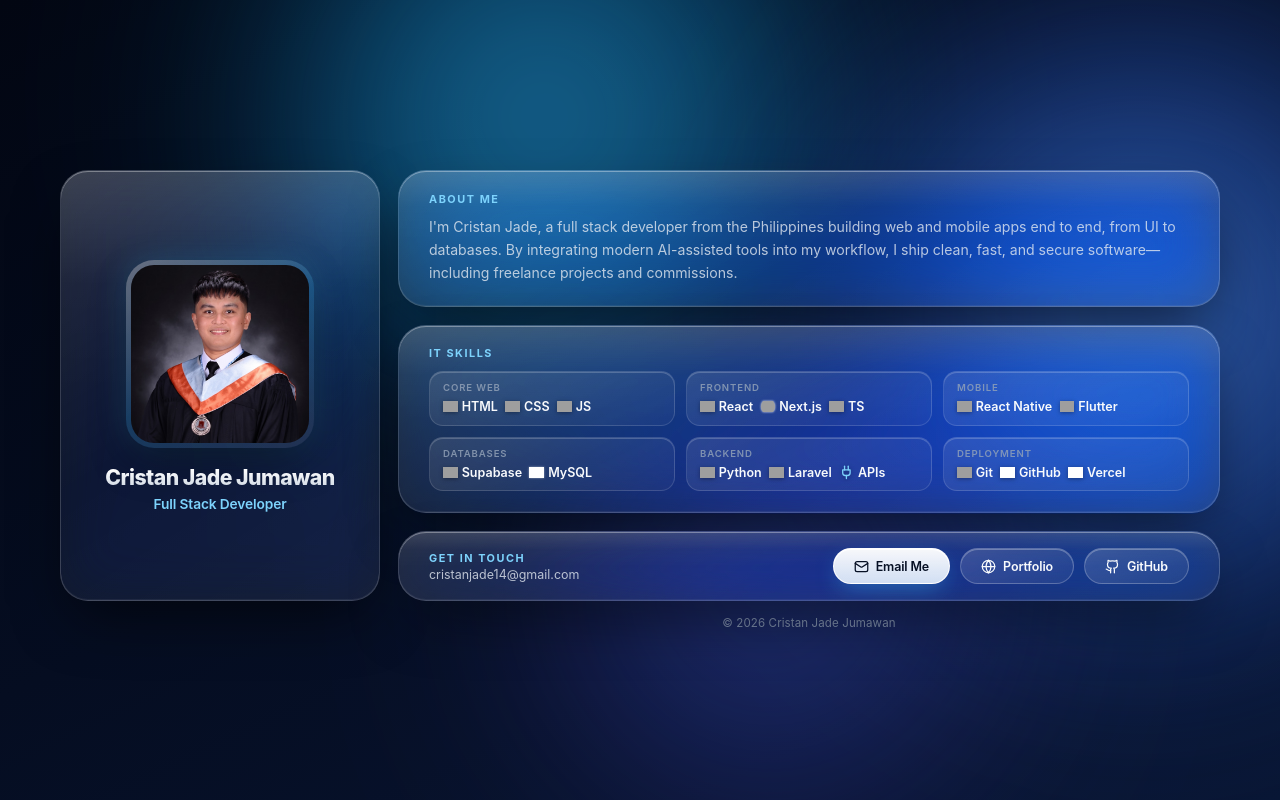
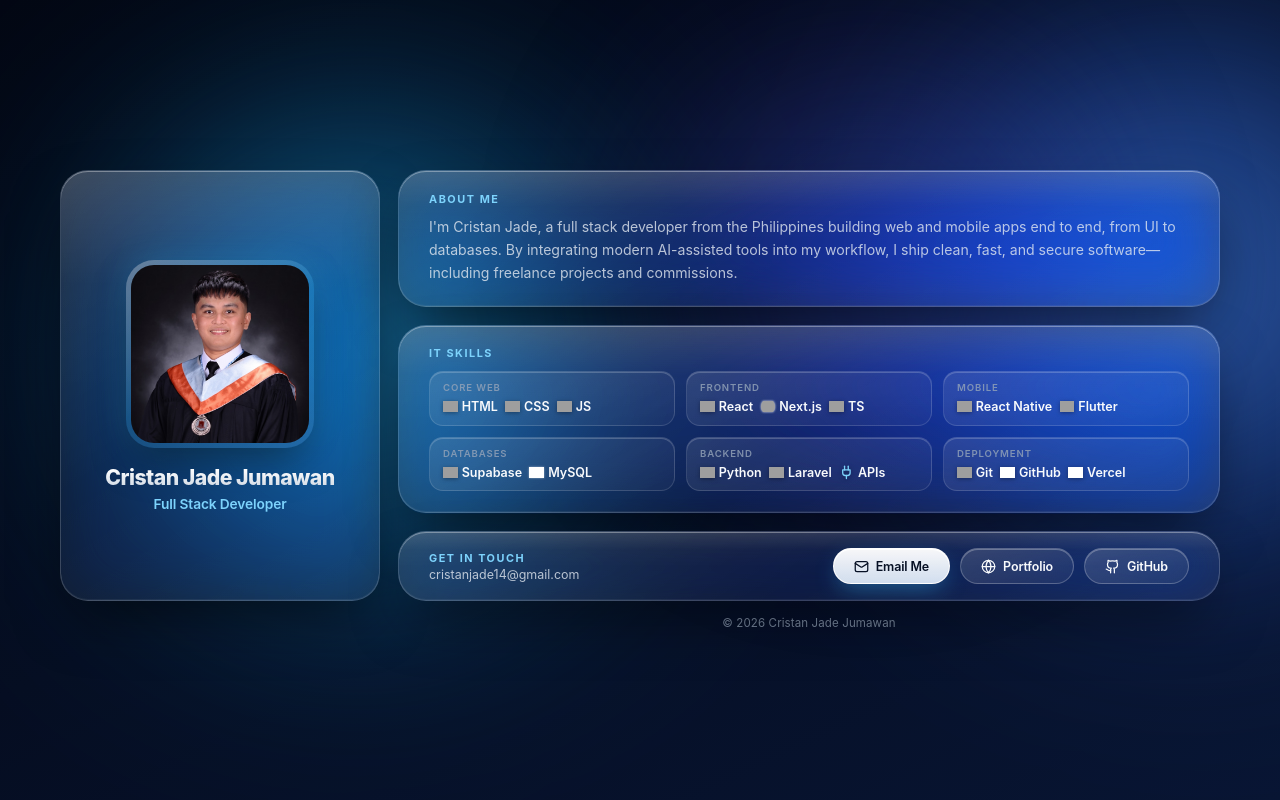
Before and after one commit to cristanjdev/about-me, a plain HTML site: page index.html in a window 1280 px wide. Drawn offline with Linux system fonts and the light colour scheme; grey boxes are pictures that could not be loaded.

Commit message:
Separate ambient glow paths across opposite sides and figure-8

```diff
--- a/style.css
+++ b/style.css
@@ -55,35 +55,38 @@ body {
   will-change: transform;
 }
 
+/* Left-side cyan glow — orbits clockwise along the left half */
 .orb-1 {
-  width: clamp(340px, 50vw, 720px);
-  height: clamp(340px, 50vw, 720px);
-  top: -16%;
-  left: -10%;
-  transform-origin: 86% 84%;
+  width: clamp(320px, 46vw, 640px);
+  height: clamp(320px, 46vw, 640px);
+  top: 6%;
+  left: -12%;
+  transform-origin: 68% 72%;
   background: radial-gradient(circle, rgba(56, 189, 248, 0.95) 0%, rgba(2, 132, 199, 0.72) 45%, transparent 72%);
-  animation: orbit-cw 26s linear infinite;
+  animation: orbit-cw 22s linear infinite;
 }
 
+/* Right-side royal sapphire glow — orbits counter-clockwise along the right half */
 .orb-2 {
-  width: clamp(360px, 54vw, 780px);
-  height: clamp(360px, 54vw, 780px);
-  bottom: -20%;
-  right: -10%;
-  transform-origin: 15% 18%;
+  width: clamp(340px, 48vw, 680px);
+  height: clamp(340px, 48vw, 680px);
+  bottom: 4%;
+  right: -12%;
+  transform-origin: 30% 28%;
   background: radial-gradient(circle, rgba(96, 165, 250, 0.92) 0%, rgba(37, 99, 235, 0.78) 45%, transparent 72%);
-  animation: orbit-ccw 32s linear infinite;
+  animation: orbit-ccw 29s linear infinite;
 }
 
+/* Center azure-indigo glow — weaves across the viewport in a seamless figure-8 */
 .orb-3 {
-  width: clamp(280px, 40vw, 580px);
-  height: clamp(280px, 40vw, 580px);
-  top: 14%;
-  left: 38%;
-  transform-origin: 30% 74%;
+  --orb3: clamp(280px, 38vw, 540px);
+  width: var(--orb3);
+  height: var(--orb3);
+  top: calc(50% - var(--orb3) / 2);
+  left: calc(50% - var(--orb3) / 2);
   background: radial-gradient(circle, rgba(59, 130, 246, 0.85) 0%, rgba(67, 56, 202, 0.65) 45%, transparent 72%);
   opacity: 0.48;
-  animation: orbit-cw 21s linear infinite;
+  animation: figure-eight 37s linear infinite;
 }
 
 @keyframes orbit-cw {
@@ -94,6 +97,26 @@ body {
 @keyframes orbit-ccw {
   from { transform: rotate(360deg); }
   to { transform: rotate(0deg); }
+}
+
+@keyframes figure-eight {
+  0%     { transform: translate3d(0vw, 0vh, 0); }
+  6.25%  { transform: translate3d(9.2vw, -12.7vh, 0); }
+  12.5%  { transform: translate3d(17vw, -18vh, 0); }
+  18.75% { transform: translate3d(22.2vw, -12.7vh, 0); }
+  25%    { transform: translate3d(24vw, 0vh, 0); }
+  31.25% { transform: translate3d(22.2vw, 12.7vh, 0); }
+  37.5%  { transform: translate3d(17vw, 18vh, 0); }
+  43.75% { transform: translate3d(9.2vw, 12.7vh, 0); }
+  50%    { transform: translate3d(0vw, 0vh, 0); }
+  56.25% { transform: translate3d(-9.2vw, -12.7vh, 0); }
+  62.5%  { transform: translate3d(-17vw, -18vh, 0); }
+  68.75% { transform: translate3d(-22.2vw, -12.7vh, 0); }
+  75%    { transform: translate3d(-24vw, 0vh, 0); }
+  81.25% { transform: translate3d(-22.2vw, 12.7vh, 0); }
+  87.5%  { transform: translate3d(-17vw, 18vh, 0); }
+  93.75% { transform: translate3d(-9.2vw, 12.7vh, 0); }
+  100%   { transform: translate3d(0vw, 0vh, 0); }
 }
 
 @media (prefers-reduced-motion: reduce) {
```
